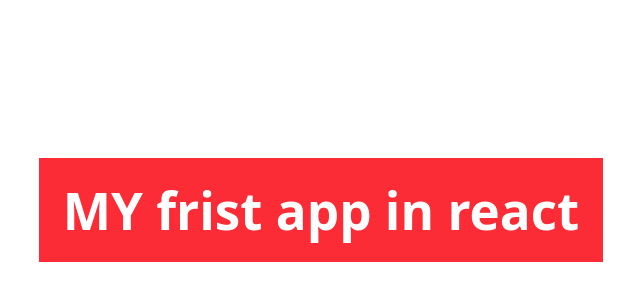
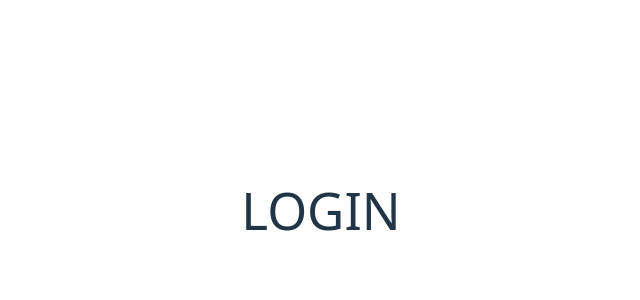
Before and after one commit to ABDERRAZZAK-IMILY/TalentPool---Frontend, a React (Vite) app: page /login in a window 1280 px wide. Shown: the part 190-490 px from the top of the page, without its empty margins (319-959 px from the left). Built offline with nearby package versions, Linux system fonts and the light colour scheme.

Commit message:
add router

```diff
--- a/package.json
+++ b/package.json
@@ -13,6 +13,7 @@
     "@tailwindcss/vite": "^4.1.3",
     "react": "^19.1.0",
     "react-dom": "^19.0.0",
+    "react-router-dom": "^7.5.0",
     "router-dom": "^3.0.3",
     "tailwindcss": "^4.1.3"
   },
--- a/src/App.jsx
+++ b/src/App.jsx
@@ -1,10 +1,11 @@
 import React from 'react';
-import './App.css'; // Import Tailwind CSS styles
+import './App.css';
+import { RouterProvider } from 'react-router-dom';
+import { router } from './router/index.jsx';
+
 function App() {
   return (
-      <header className="bg-red-500 text-white p-6">
-        <h1 className="text-3xl font-bold">MY frist app in react</h1>
-      </header>
+    <RouterProvider router={router} />
   );
 }
 
--- /dev/null
+++ b/src/pages/Login.jsx
@@ -0,0 +1,21 @@
+export default function Login() {
+
+    return (
+        <div className="flex items-center justify-center h-screen bg-gray-100">
+            <div className="bg-white p-8 rounded shadow-md w-96">
+                <h2 className="text-2xl font-bold mb-6 text-center">Login</h2>
+                <form>
+                    <div className="mb-4">
+                        <label htmlFor="email" className="block text-sm font-medium text-gray-700">Email</label>
+                        <input type="email" id="email" className="mt-1 block w-full p-2 border border-gray-300 rounded" required />
+                    </div>
+                    <div className="mb-6">
+                        <label htmlFor="password" className="block text-sm font-medium text-gray-700">Password</label>
+                        <input type="password" id="password" className="mt-1 block w-full p-2 border border-gray-300 rounded" required />
+                    </div>
+                    <button type="submit" className="w-full bg-blue-500 text-white py-2 rounded hover:bg-blue-600">Login</button>
+                </form>
+            </div>
+        </div>
+    );
+}
--- /dev/null
+++ b/src/router/index.jsx
@@ -0,0 +1,12 @@
+import { createBrowserRouter } from 'react-router-dom';
+
+export const router = createBrowserRouter([
+    {
+        path: "/",
+        element: <h1>TALENTPOOL FRONT END</h1>
+    },
+    {
+        path: "/login",
+        element: <h1>LOGIN</h1>
+    }
+]);
```
Also changed, not shown: 1 other file (tests, documents, lock files or other folders).
